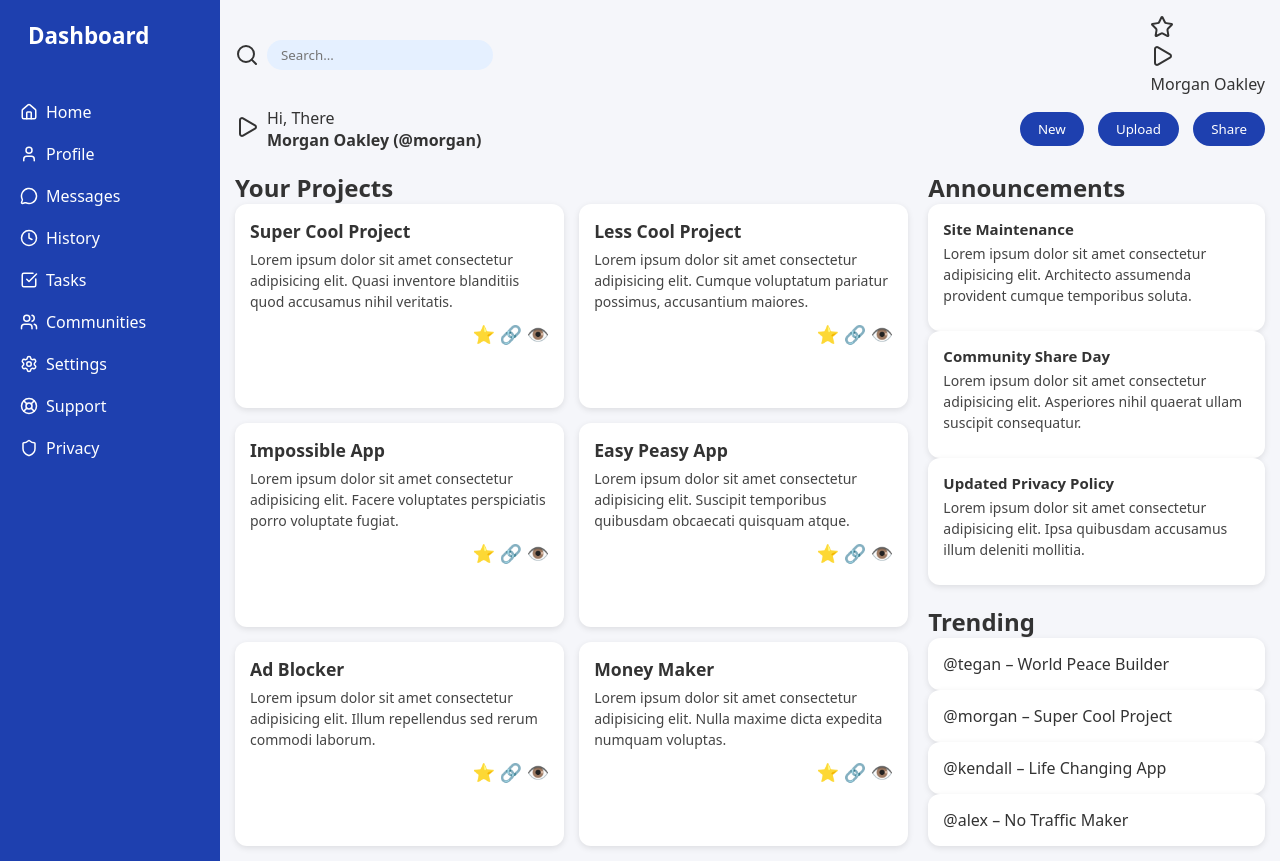
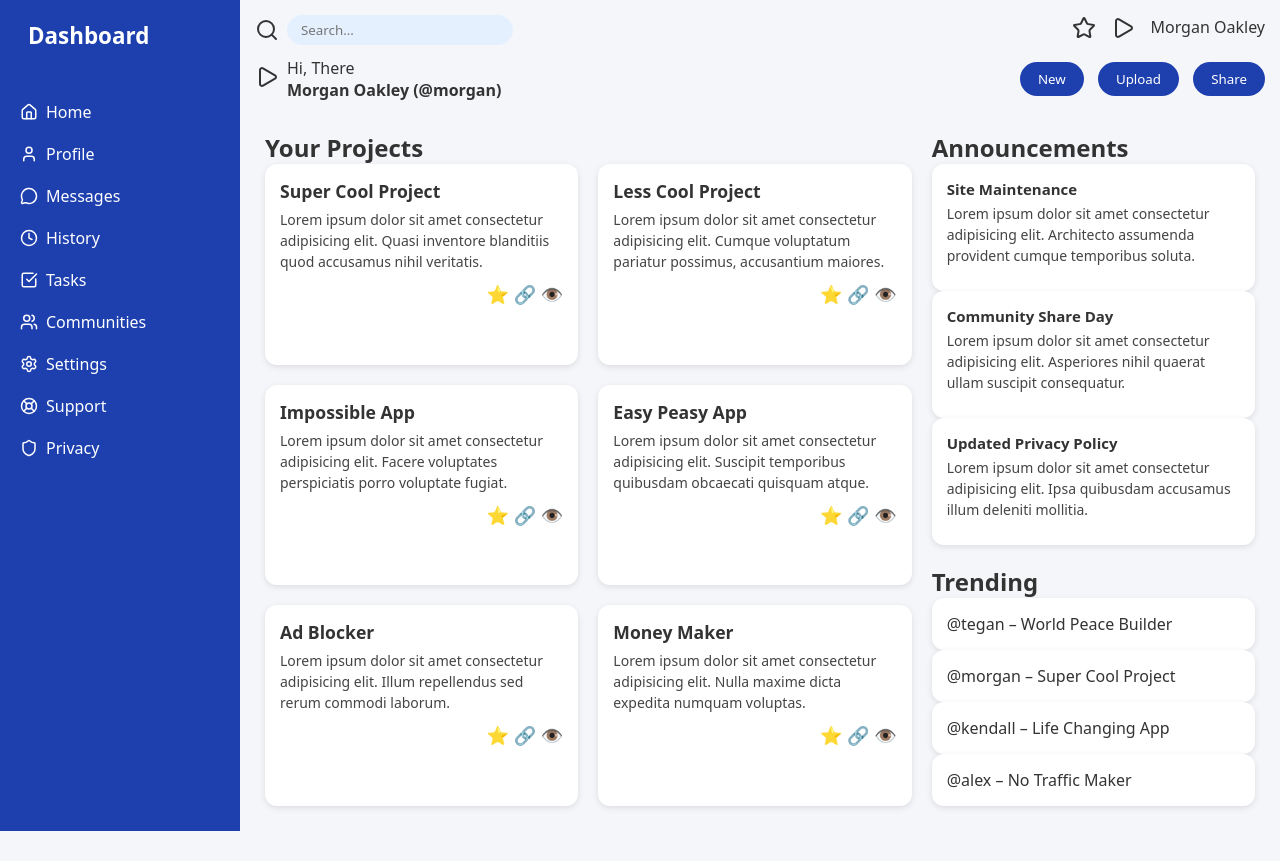
Before and after one commit to LupoNetn/git-test, a plain HTML site: page odin-Dashboard/index.html in a window 1280 px wide. After the commit the page ends 831 px from the top, so only its background shows below. Drawn offline with nearby package versions, Linux system fonts and the light colour scheme.

Commit message:
reafcatored css code

```diff
--- a/odin-Dashboard/index.css
+++ b/odin-Dashboard/index.css
@@ -16,7 +16,7 @@ body {
 /* Container: Sidebar + Main */
 .container {
   display: grid;
-  grid-template-columns: 220px auto;
+  grid-template-columns: 240px auto;
   min-height: 100vh;
 }
 
@@ -94,6 +94,11 @@ body {
   align-items: center;
 }
 
+.user-icons {
+  display: flex;
+  gap: 15px;
+}
+
 .searchbar {
   display: flex;
   align-items: center;
@@ -147,6 +152,7 @@ body {
   display: grid;
   grid-template-columns: 2fr 1fr; /* Projects wider */
   gap: 20px;
+  padding: 10px;
   align-items: stretch; /* equal height */
 }
 
@@ -158,8 +164,8 @@ body {
 
 .project-grid {
   display: grid;
-  grid-template-columns: repeat(auto-fill, minmax(260px, 1fr));
-  gap: 15px;
+  grid-template-columns: repeat(auto-fill, minmax(260px,1fr));
+  gap: 20px;
   flex: 1;
 }
 
```
